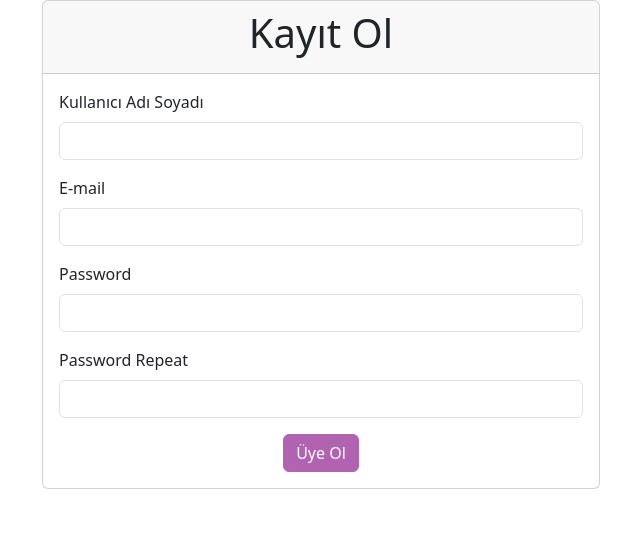
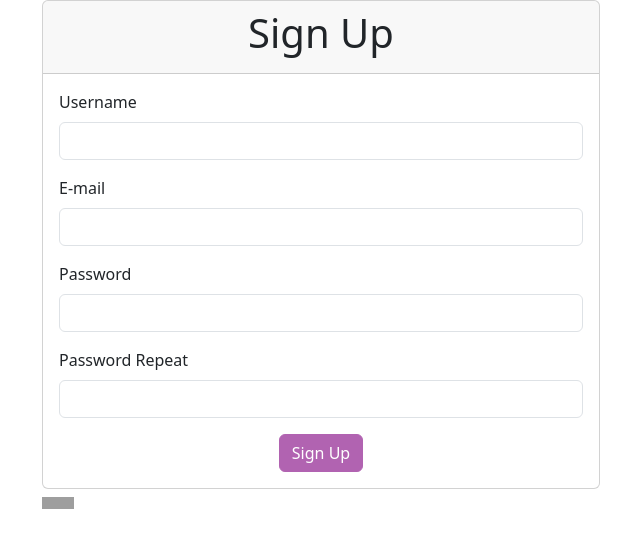
Before and after one commit to pelinhangisi/springboot-react, a React (Vite) app in the folder frontend/: page / in a window 1280 px wide. Shown: the top 548 px of the page, without its empty margins (319-959 px from the left). Built offline with nearby package versions, Linux system fonts and the light colour scheme; grey boxes are pictures that could not be loaded.

Commit message:
internationalization with i18n react next  done

```diff
--- a/frontend/package.json
+++ b/frontend/package.json
@@ -12,8 +12,10 @@
   "dependencies": {
     "axios": "^1.8.4",
     "bootstrap": "^5.3.3",
+    "i18next": "^25.3.1",
     "react": "^19.0.0",
-    "react-dom": "^19.0.0"
+    "react-dom": "^19.0.0",
+    "react-i18next": "^15.6.0"
   },
   "devDependencies": {
     "@eslint/js": "^9.21.0",
--- /dev/null
+++ b/frontend/src/locales/index.js
@@ -0,0 +1,24 @@
+import i18n from 'i18next';
+import { initReactI18next } from 'react-i18next';
+import en from './translations/en.json';
+import tr from './translations/tr.json';
+
+const initialLanguage =
+  localStorage.getItem('lang') || navigator.language || 'tr';
+
+export const i18nIntance = i18n.use(initReactI18next);
+
+i18nIntance.init({
+  resources: {
+    en: {
+      translation: en,
+    },
+    tr: {
+      translation: tr,
+    },
+  },
+  fallbackLng: initialLanguage,
+  interpolation: {
+    escapeValue: false,
+  },
+});
--- /dev/null
+++ b/frontend/src/locales/translations/en.json
@@ -0,0 +1,9 @@
+{
+  "signUp": "Sign Up",
+  "username": "Username",
+  "email": "E-mail",
+  "password": "Password",
+  "passwordRepeat": "Password Repeat",
+  "passwordMismatch": "Password mismatch",
+  "genericError": "Unexpected error occured. Please try again"
+}
--- /dev/null
+++ b/frontend/src/locales/translations/tr.json
@@ -0,0 +1,9 @@
+{
+  "signUp": "Kayıt Ol",
+  "username": "Kullanıcı Adı",
+  "email": "E-Posta",
+  "password": "Şifre",
+  "passwordRepeat": "Şifre Tekrarı",
+  "passwordMismatch": "Şifreler eşleşmiyor.",
+  "genericError": "Beklenmedik bir hata oluştu. Lütfen tekrar deneyin"
+}
--- a/frontend/src/main.jsx
+++ b/frontend/src/main.jsx
@@ -2,6 +2,7 @@ import { StrictMode } from 'react';
 import { createRoot } from 'react-dom/client';
 import { SignUp } from './pages/SignUp/index.jsx';
 import './styles.scss';
+import './locales';
 
 createRoot(document.getElementById('root')).render(
   <StrictMode>
--- a/frontend/src/pages/SignUp/api.js
+++ b/frontend/src/pages/SignUp/api.js
@@ -1,5 +1,10 @@
 import axios from 'axios';
+import { i18nIntance } from '../../locales';
 
 export function signUp(body) {
-  return axios.post('/api/v1/users', body);
+  return axios.post('/api/v1/users', body, {
+    headers: {
+      'Accept-Language': i18nIntance.language,
+    },
+  });
 }
--- a/frontend/src/pages/SignUp/index.jsx
+++ b/frontend/src/pages/SignUp/index.jsx
@@ -1,6 +1,8 @@
 import { use, useEffect, useMemo, useState } from 'react';
 import { signUp } from './api';
 import { Input } from './components/Input';
+import { useTranslation } from 'react-i18next';
+import { LanguageSelector } from '../../shared/components/LanguageSelector';
 
 export function SignUp() {
   const [username, setUsername] = useState();
@@ -11,6 +13,7 @@ export function SignUp() {
   const [successMessage, setSuccessMessage] = useState();
   const [errors, setErrors] = useState({});
   const [generalError, setGeneralError] = useState();
+  const { t } = useTranslation();
 
   useEffect(() => {
     setErrors(function (lastErrors) {
@@ -59,7 +62,7 @@ export function SignUp() {
       ) {
         setErrors(axiosError.response.data.validationErrors);
       } else {
-        setGeneralError('Beklenmedik bir hata oluştu. Lütfen tekrar deneyin');
+        setGeneralError(t('genericError'));
       }
     } finally {
       setApiProgress(false);
@@ -68,7 +71,7 @@ export function SignUp() {
 
   const passwordRepeatError = useMemo(() => {
     if (password && password != passwordRepeat) {
-      return 'Girilen şifreler birbiri ile aynı değil';
+      return t('passwordMismatch');
     }
     return '';
   }, [password, passwordRepeat]);
@@ -78,31 +81,31 @@ export function SignUp() {
       <div className="col-lg-6 offset-lg-3 col-sm-8 offset-sm-2">
         <form className="card" onSubmit={onSubmit}>
           <div className="text-center card-header">
-            <h1>Kayıt Ol</h1>
+            <h1>{t('signUp')}</h1>
           </div>
           <div className="card-body">
             <Input
               id="username"
-              label="Kullanıcı Adı Soyadı"
+              label={t('username')}
               error={errors.username}
               onChange={(event) => setUsername(event.target.value)}
             />
             <Input
               id="email"
-              label="E-mail"
+              label={t('email')}
               error={errors.email}
               onChange={(event) => setEmail(event.target.value)}
             />
             <Input
               id="password"
-              label="Password"
+              label={t('password')}
               error={errors.password}
               onChange={(event) => setPassword(event.target.value)}
               type="password"
             />
             <Input
               id="passwordRepeat"
-              label="Password Repeat"
+              label={t('passwordRepeat')}
               error={passwordRepeatError}
               onChange={(event) => setPasswordRepeat(event.target.value)}
               type="password"
@@ -124,11 +127,12 @@ export function SignUp() {
                     className="spinner-border spinner-border-sm"
                     aria-hidden="true"></span>
                 )}
-                Üye Ol
+                {t('signUp')}
               </button>
             </div>
           </div>
         </form>
+        <LanguageSelector />
       </div>
     </div>
   );
--- /dev/null
+++ b/frontend/src/shared/components/LanguageSelector.jsx
@@ -0,0 +1,29 @@
+import { useTranslation } from 'react-i18next';
+
+export function LanguageSelector() {
+  const { i18n } = useTranslation();
+
+  const onSelectLanguage = (language) => {
+    i18n.changeLanguage(language);
+    localStorage.setItem('lang', language);
+  };
+  return (
+    <>
+      <img
+        src="https://flagcdn.com/24x18/tr.png"
+        role="button"
+        width="16"
+        height="12"
+        alt="Türkçe"
+        onClick={() => onSelectLanguage('tr')}></img>
+
+      <img
+        src="https://flagcdn.com/24x18/us.png"
+        role="button"
+        width="16"
+        height="12"
+        alt="İngilizce"
+        onClick={() => onSelectLanguage('en')}></img>
+    </>
+  );
+}
```
Also changed, not shown: 1 other file (tests, documents, lock files or other folders).
